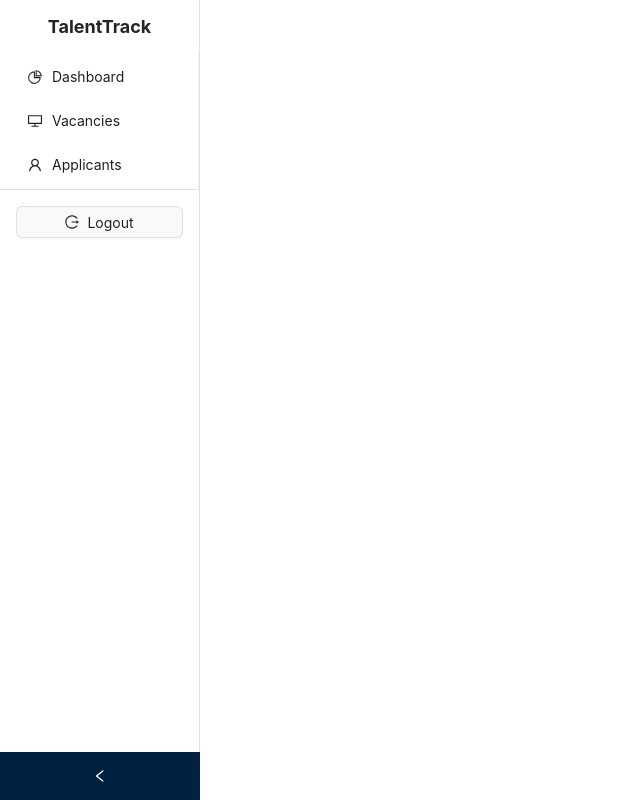
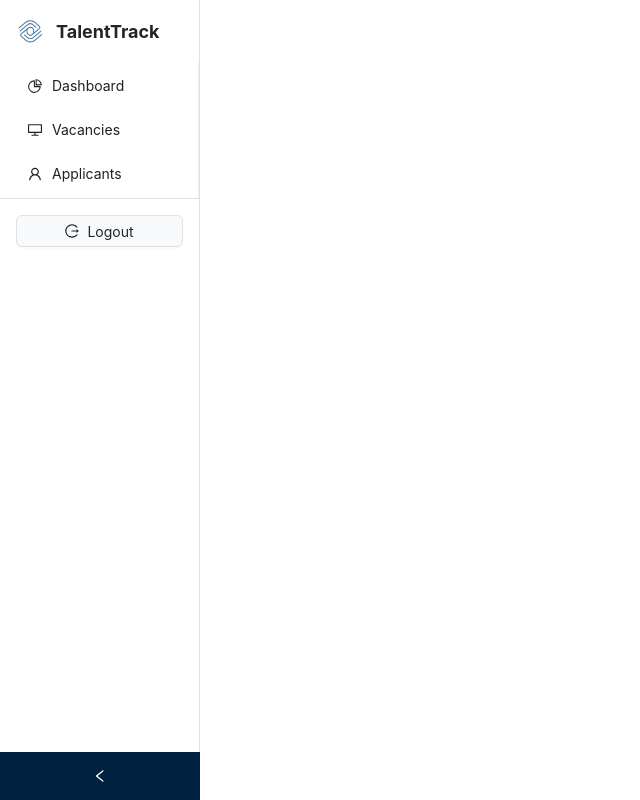
Before and after one commit to teuber-marcel/talenttrack, a Next.js app in the folder client/: page /layout in a window 1280 px wide. Shown: the whole page, without its empty margins (0-640 px from the left). Built offline with nearby package versions, Linux system fonts and the light colour scheme.

Commit message:
added sidebar icon

```diff
--- a/client/src/components/Global/Sidebar.jsx
+++ b/client/src/components/Global/Sidebar.jsx
@@ -52,26 +52,35 @@ const Sidebar = ({ collapsed, setCollapsed }) => {
         borderRight: "1px solid #dee2e6",
       }}
     >
-      <div className="sidebar-top">
+      {/* Logo Section */}
       <div
         className="sidebar-logo"
         style={{
-            textAlign: "center",
+          display: "flex",
+          alignItems: "center",
+          justifyContent: collapsed ? "center" : "flex-start",
           padding: "16px",
-            color: "#212529",
         }}
       >
-          {collapsed ? (
         <img
           src="/assets/Logo_Klein.png"
-              alt="Collapsed Logo"
-              style={{ width: "30px", height: "30px" }}
+          alt="TalentTrack Logo"
+          style={{
+            width: "30px",
+            height: "30px",
+            marginRight: collapsed ? "0px" : "10px",
+          }}
         />
-          ) : (
-            "TalentTrack"
+        {!collapsed && (
+          <span
+            style={{ fontSize: "18px", fontWeight: "bold", color: "#212529" }}
+          >
+            TalentTrack
+          </span>
         )}
       </div>
 
+      {/* Sidebar Menu */}
       <Menu
         theme="light"
         mode="inline"
@@ -80,9 +89,8 @@ const Sidebar = ({ collapsed, setCollapsed }) => {
         className="sidebar-menu"
         style={{ backgroundColor: "#ffffff", color: "#212529" }}
       />
-      </div>
 
-      {/* Logout Button (Changes when Sidebar is Collapsed) */}
+      {/* Logout Button */}
       <div
         style={{
           padding: "16px",
```
Lines whose indentation alone changed are shown as unchanged.
